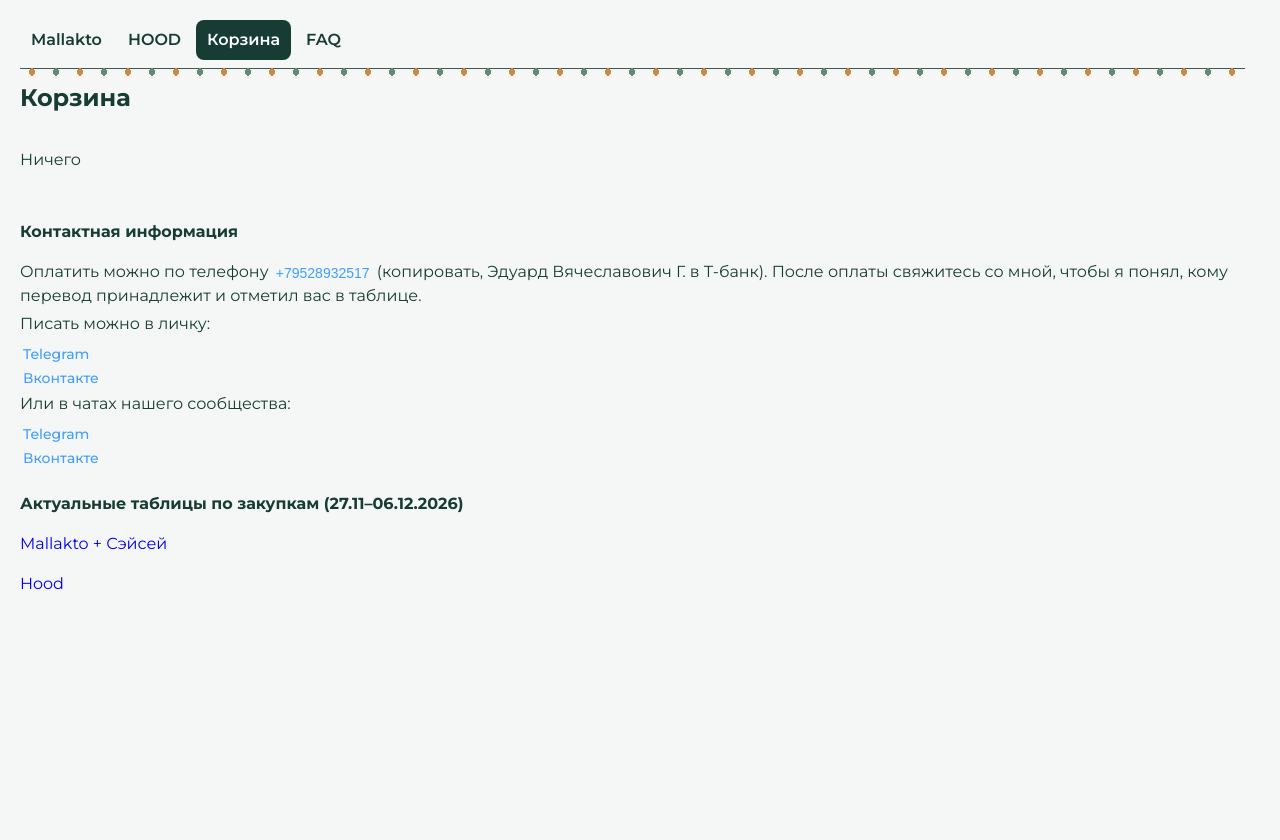
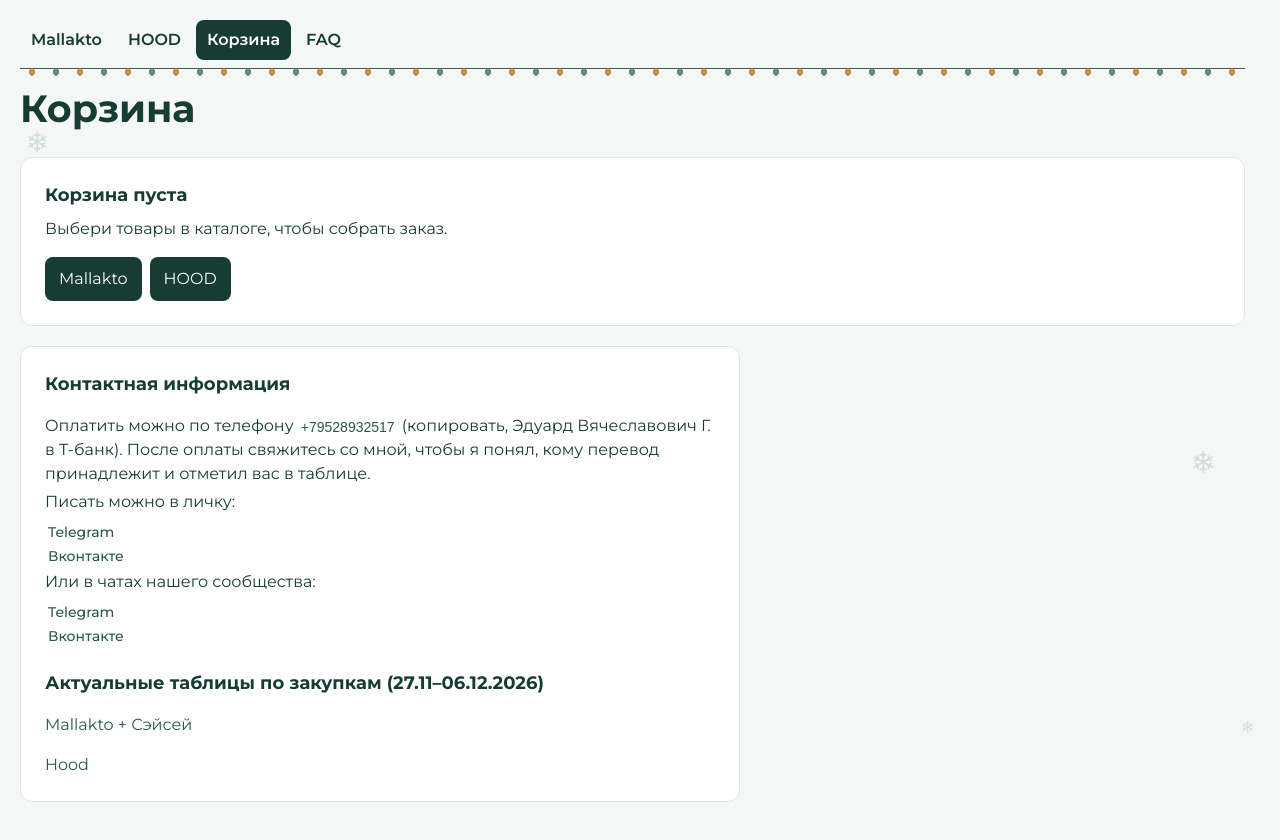
Before and after one commit to lefhl/fast-calc, a Vue app: page /hood in a window 1280 px wide. Shown: the top 840 px of the page. Before the commit the page ends 800 px from the top, so only its background shows below. Built offline with nearby package versions, Linux system fonts and the light colour scheme.

Commit message:
Redesign basket and add winter snowflakes

```diff
--- a/src/App.vue
+++ b/src/App.vue
@@ -1,12 +1,11 @@
 <template>
   <div class="container app-shell" :class="{ 'app-shell--basket': showMobileBasket }">
+    <div class="snow-background" aria-hidden="true">
+      <span v-for="(position, index) in snowflakes" :key="index" :style="position">❄</span>
+    </div>
     <AppHeader />
     <div class="winter-lights" aria-hidden="true"></div>
-    <div
-      v-if="isCatalog"
-      class="winter-banner"
-      :style="bannerStyle"
-    >
+    <div v-if="isCatalog" class="winter-banner" :style="bannerStyle">
       <p class="winter-deadline">Приём заказов до 12:00 понедельника</p>
       <span class="tofu-ornament" aria-hidden="true"></span>
     </div>
@@ -32,6 +31,15 @@ const { totalItemsCount, totalSum, totalComission } = storeToRefs(useGoodsStore(
 const isCatalog = computed(() => route.name === 'Mallakto' || route.name === 'Hood')
 const showMobileBasket = computed(() => isCatalog.value && totalItemsCount.value > 0)
 
+const snowflakes = [
+  { left: '2%', top: '16%', fontSize: '28px' },
+  { right: '3%', top: '25%', fontSize: '19px' },
+  { left: '5%', top: '44%', fontSize: '16px' },
+  { right: '5%', top: '56%', fontSize: '30px' },
+  { left: '2%', bottom: '17%', fontSize: '23px' },
+  { right: '2%', bottom: '8%', fontSize: '16px' },
+]
+
 const bannerStyle = {
   backgroundImage: `url(${import.meta.env.BASE_URL}images/winter-canal.webp)`,
 }
@@ -39,7 +47,22 @@ const bannerStyle = {
 
 <style lang="scss" scoped>
 .app-shell {
+  isolation: isolate;
   padding-block: 20px 56px;
+}
+
+.snow-background {
+  position: fixed;
+  inset: 0;
+  z-index: -1;
+  color: #bacfc4;
+  opacity: 0.6;
+  pointer-events: none;
+
+  span {
+    position: absolute;
+    line-height: 1;
+  }
 }
 
 .winter-lights {
@@ -47,10 +70,8 @@ const bannerStyle = {
   margin-top: -14px;
   margin-bottom: 2px;
   background:
-    radial-gradient(ellipse 3px 4px at 12px 6px, #c98c47 95%, transparent)
-      0 0 / 48px 12px repeat-x,
-    radial-gradient(ellipse 3px 4px at 36px 6px, #688875 95%, transparent)
-      0 0 / 48px 12px repeat-x,
+    radial-gradient(ellipse 3px 4px at 12px 6px, #c98c47 95%, transparent) 0 0 / 48px 12px repeat-x,
+    radial-gradient(ellipse 3px 4px at 36px 6px, #688875 95%, transparent) 0 0 / 48px 12px repeat-x,
     linear-gradient(#365d50, #365d50) 0 2px / 100% 1px no-repeat;
 }
 
@@ -90,9 +111,10 @@ const bannerStyle = {
   background:
     radial-gradient(circle at 32% 30%, #bd9e72 1px, transparent 1.5px),
     radial-gradient(circle at 57% 59%, #bd9e72 1px, transparent 1.5px),
-    radial-gradient(circle at 22% 73%, #bd9e72 1px, transparent 1.5px),
-    #f2dfb7;
-  box-shadow: inset -5px -4px #d2b689, 0 2px 5px #173c3466;
+    radial-gradient(circle at 22% 73%, #bd9e72 1px, transparent 1.5px), #f2dfb7;
+  box-shadow:
+    inset -5px -4px #d2b689,
+    0 2px 5px #173c3466;
 
   &::before {
     content: '';
--- a/src/view/Main.vue
+++ b/src/view/Main.vue
@@ -1,65 +1,74 @@
 <template>
-  <h2 class="mb-32">Корзина</h2>
+  <main class="basket-page">
+    <h1>Корзина</h1>
 
-  <div class="total">
-    <template v-if="basket.all.length">
-      <div class="mb-24">
-        <template v-if="basket.mallakto.length">
-          <h3 class="mb-12">Mallakto</h3>
-          <div v-for="g in basket.mallakto" :key="g.title" class="line">
-            <span> {{ g.title }}</span>
-            <span> {{ g.count }}</span>
+    <div v-if="basket.all.length" class="basket-layout">
+      <div class="basket-groups">
+        <section v-for="group in groups" :key="group.name" class="basket-panel">
+          <h2>{{ group.name }}</h2>
+          <ul class="basket-items">
+            <li v-for="good in group.goods" :key="good.title" class="basket-item">
+              <img :src="`images/${good.image}`" alt="" width="52" height="52" />
+              <div class="basket-item__name">
+                <strong>{{ good.title }}</strong>
+                <span>{{ good.weigth }} г · {{ good.count }} шт.</span>
               </div>
-        </template>
-
-        <template v-if="basket.hood.length">
-          <h3 class="mb-12 mt-12">Hood</h3>
-          <div v-for="g in basket.hood" :key="g.title" class="line">
-            <span> {{ g.title }}</span>
-            <span> {{ g.count }}</span>
-          </div>
-        </template>
-      </div>
-      <div class="mt-12">
-        <h4 class="mb-16">Итоги</h4>
-        <div class="line">
-          <span> Заказ на сумму (более точно в таблице)</span>
-          <span> {{ formatNumberToAmount(totalSum) }}</span>
-        </div>
-        <template v-if="totalComission">
-          <div class="line">
-            <span> Сумма сервисного сбора</span>
-            <span> {{ formatNumberToAmount(totalComission) }}</span>
-          </div>
-          <div class="line">
-            <span> Итоговая сумма </span>
-            <span> {{ formatNumberToAmount(totalSum + totalComission) }}</span>
-          </div>
-        </template>
-        <div class="line">
-          <span> Масса заказа (без учета тары)</span>
-          <span> {{ totalWeigth }} кг</span>
-        </div>
+              <strong class="basket-item__price">
+                {{ formatNumberToAmount((good.price + (good.comission ?? 0)) * good.count) }}
+              </strong>
+            </li>
+          </ul>
+        </section>
       </div>
 
-      <div class="mt-12 df g-8">
-        <el-button class="mt-12" type="primary" :icon="CopyDocument" @click="copyOrder"
-          >Копировать</el-button
+      <section class="basket-panel basket-summary">
+        <h2>Итого к оплате</h2>
+        <strong class="basket-summary__amount">{{
+          formatNumberToAmount(totalSum + totalComission)
+        }}</strong>
+        <dl>
+          <div v-if="totalComission" class="summary-line">
+            <dt>Товары</dt>
+            <dd>{{ formatNumberToAmount(totalSum) }}</dd>
+          </div>
+          <div v-if="totalComission" class="summary-line">
+            <dt>Сервисный сбор</dt>
+            <dd>{{ formatNumberToAmount(totalComission) }}</dd>
+          </div>
+          <div class="summary-line">
+            <dt>Вес без тары</dt>
+            <dd>{{ weightFormatter.format(totalWeigth) }} кг</dd>
+          </div>
+        </dl>
+        <div class="basket-actions">
+          <el-button type="primary" :icon="CopyDocument" @click="copyOrder"
+            >Копировать заказ</el-button
           >
-        <el-button class="mt-12" type="danger" :icon="Delete" @click="clearOrder"
+          <el-button text type="danger" :icon="Delete" @click="clearOrder"
             >Очистить заказ</el-button
           >
         </div>
-    </template>
-    <div v-else>Ничего</div>
-    <h4 class="mb-16 mt-48">Контактная информация</h4>
+      </section>
+    </div>
+
+    <section v-else class="basket-panel basket-empty">
+      <h2>Корзина пуста</h2>
+      <p>Выбери товары в каталоге, чтобы собрать заказ.</p>
+      <div class="empty-links">
+        <router-link :to="{ name: 'Mallakto' }">Mallakto</router-link>
+        <router-link :to="{ name: 'Hood' }">HOOD</router-link>
+      </div>
+    </section>
+
+    <section class="basket-panel basket-info">
+      <h2 class="mb-16">Контактная информация</h2>
       <p class="mt-16">
         Оплатить можно по телефону
         <button type="button" class="el-button el-button--primary is-link" @click="copyValyeInside">
           +79528932517
         </button>
-      (копировать, Эдуард Вячеславович Г. в Т-банк). После оплаты свяжитесь со мной, чтобы я понял,
-      кому перевод принадлежит и отметил вас в таблице.
+        (копировать, Эдуард Вячеславович Г. в Т-банк). После оплаты свяжитесь со мной, чтобы я
+        понял, кому перевод принадлежит и отметил вас в таблице.
         <span class="block mt-4">Писать можно в личку:</span>
         <span class="df fxdc aifs g-4 mt-8">
           <a
@@ -94,7 +103,7 @@
         </span>
       </p>
 
-    <h4 class="mt-24 mb-16">Актуальные таблицы по закупкам (27.11–06.12.2026)</h4>
+      <h2 class="mt-24 mb-16">Актуальные таблицы по закупкам (27.11–06.12.2026)</h2>
       <div class="df fxdc aifs">
         <a
           class="inline-block"
@@ -109,7 +118,8 @@
           >Hood</a
         >
       </div>
-  </div>
+    </section>
+  </main>
 </template>
 
 <script setup lang="ts">
@@ -118,9 +128,18 @@ import { CopyDocument, Delete } from '@element-plus/icons-vue'
 import { FAIL_COPY_MESSAGE, SUCCESS_COPY_MESSAGE } from './__shared/utils/common.utils'
 import { useGoodsStore } from '@/stores/useGoodsStore'
 import { storeToRefs } from 'pinia'
+import { computed } from 'vue'
 import { formatNumberToAmount } from './__shared/utils/amount.utils'
 
 const { basket, totalSum, totalWeigth, totalComission } = storeToRefs(useGoodsStore())
+
+const groups = computed(() =>
+  [
+    { name: 'Mallakto', goods: basket.value.mallakto },
+    { name: 'HOOD', goods: basket.value.hood },
+  ].filter((group) => group.goods.length),
+)
+const weightFormatter = new Intl.NumberFormat('ru-RU', { maximumFractionDigits: 3 })
 
 const copyOrder = () => {
   const { hood, mallakto } = basket.value
@@ -156,11 +175,150 @@ const copyValyeInside = async (e: Event) => {
 </script>
 
 <style lang="scss" scoped>
-.line {
-  max-width: 500px;
+.basket-page {
+  --el-color-primary: #27594b;
+
+  h1 {
+    margin-bottom: 20px;
+    font-size: clamp(26px, 4vw, 38px);
+  }
+
+  h2 {
+    font-size: 18px;
+  }
+}
+
+.basket-layout {
+  display: grid;
+  grid-template-columns: minmax(0, 1fr) minmax(260px, 340px);
+  align-items: start;
+  gap: 20px;
+}
+
+.basket-groups {
+  display: grid;
+  gap: 16px;
+}
+
+.basket-panel {
+  min-width: 0;
+  padding: clamp(14px, 2.5vw, 24px);
+  border: 1px solid #dce7e0;
+  border-radius: 12px;
+  background: #fff;
+}
+
+.basket-items {
+  margin-top: 8px;
+  list-style: none;
+}
+
+.basket-item {
+  display: grid;
+  grid-template-columns: 52px minmax(0, 1fr) auto;
+  align-items: center;
   gap: 12px;
+  padding-block: 10px;
+
+  & + & {
+    border-top: 1px solid #e6eee9;
+  }
+
+  img {
+    object-fit: contain;
+    border-radius: 6px;
+    background: #f4f7f5;
+  }
+}
+
+.basket-item__name {
+  display: grid;
+  gap: 2px;
+  overflow-wrap: anywhere;
+
+  span {
+    color: #4e6258;
+    font-size: 13px;
+  }
+}
+
+.basket-item__price,
+.summary-line dd {
+  white-space: nowrap;
+}
+
+.basket-summary {
+  background: #eaf3ee;
+}
+
+.basket-summary__amount {
+  display: block;
+  margin-block: 4px 12px;
+  font-size: clamp(26px, 4vw, 34px);
+}
+
+.summary-line {
   display: flex;
   justify-content: space-between;
-  margin-bottom: 4px;
+  gap: 10px;
+  padding-block: 5px;
+}
+
+.basket-actions {
+  display: grid;
+  gap: 8px;
+  margin-top: 16px;
+
+  :deep(.el-button) {
+    min-height: 44px;
+    margin: 0;
+  }
+}
+
+.basket-info {
+  max-width: 720px;
+  margin-top: 20px;
+
+  a {
+    color: #27594b;
+  }
+}
+
+.basket-empty p {
+  margin-block: 8px 16px;
+}
+
+.empty-links {
+  display: flex;
+  flex-wrap: wrap;
+  gap: 8px;
+
+  a {
+    display: inline-flex;
+    align-items: center;
+    min-height: 44px;
+    padding-inline: 14px;
+    border-radius: 8px;
+    background: #173c34;
+    color: white;
+  }
+}
+
+@media (max-width: 720px) {
+  .basket-layout {
+    grid-template-columns: minmax(0, 1fr);
+    gap: 12px;
+  }
+
+  .basket-item {
+    grid-template-columns: 40px minmax(0, 1fr) auto;
+    gap: 8px;
+    font-size: 14px;
+
+    img {
+      width: 40px;
+      height: 40px;
+    }
+  }
 }
 </style>
```
Lines whose indentation alone changed are shown as unchanged.
